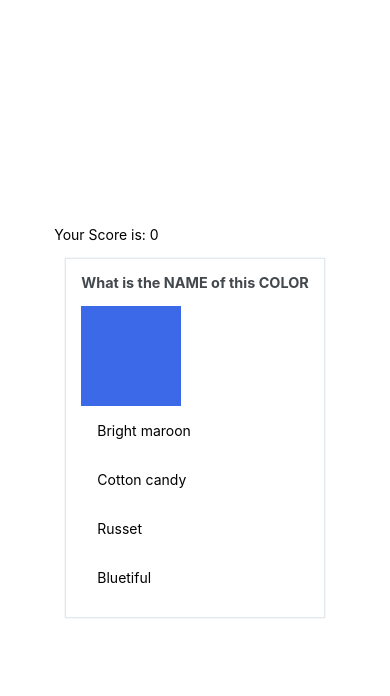
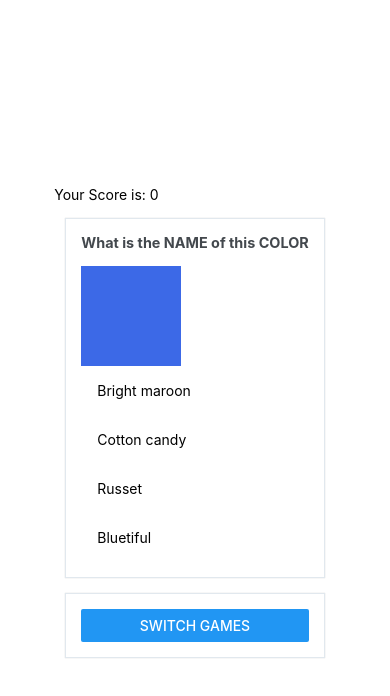
Before and after one commit to applena/color_trainer, a React Native app: screen / in a window 390 px wide. Both pictures are taken after a click on the button "CHOOSE THE CORRECT NAME". Shown: the top 696 px of the page. Built offline with nearby package versions, Linux system fonts and the light colour scheme.

Commit message:
added switch game mode button at the bottom

```diff
--- a/App.js
+++ b/App.js
@@ -148,6 +148,20 @@ export default function App() {
               ))}
             </Card>
           }
+          <Card>
+            <Button
+              onClick={() => {
+                displayColor ? setDisplayColor(false) : setDisplayColor(true);
+              }
+              }
+              onPress={() => {
+                displayColor ? setDisplayColor(false) : setDisplayColor(true);
+              }
+              }
+              title="Switch Games"
+            >
+            </Button>
+          </Card>
         </View>
       }
       <StatusBar style="auto" />
```
